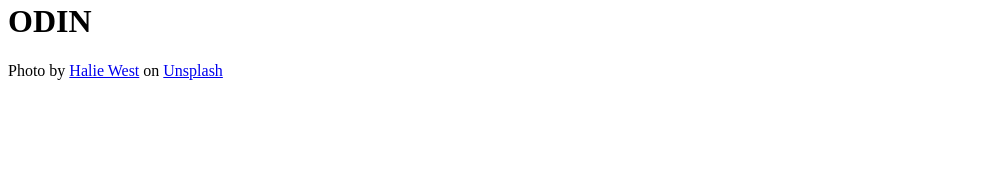
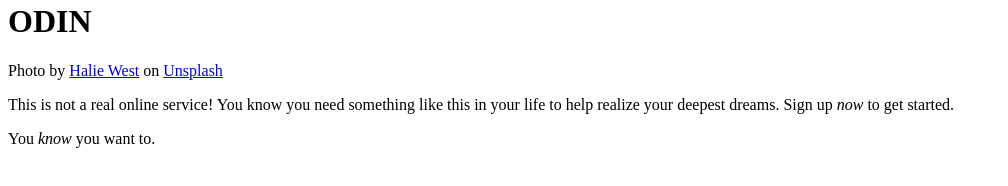
Before and after one commit to kathleenmoran/sign-up-form, a plain HTML site: page index.html in a window 1280 px wide. Shown: the part 330-516 px from the top of the page, without its empty margins (0-1008 px from the left). Drawn offline with Linux system fonts and the light colour scheme.

Commit message:
Add description content

```diff
--- a/index.html
+++ b/index.html
@@ -18,5 +18,15 @@
         <a href="https://unsplash.com/photos/25xggax4bSA">Unsplash</a>
       </div>
     </div>
+    <div>
+      <p>
+        This is not a real online service! You know you need something like this
+        in your life to help realize your deepest dreams. Sign up <em>now</em> to
+        get started.
+      </p>
+      <p>
+        You <em>know</em> you want to.
+      </p>
+    </div>
   </body>
 </html>
```
